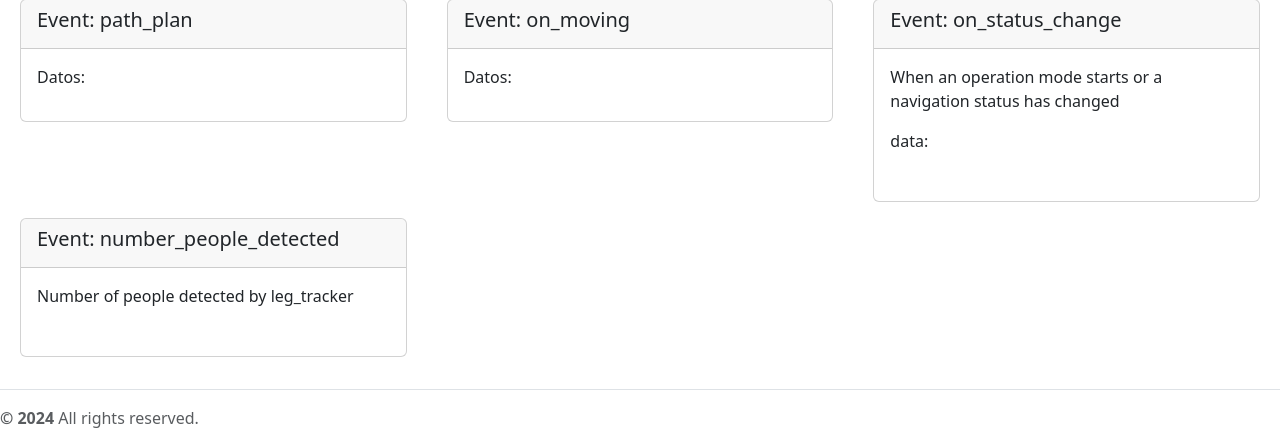
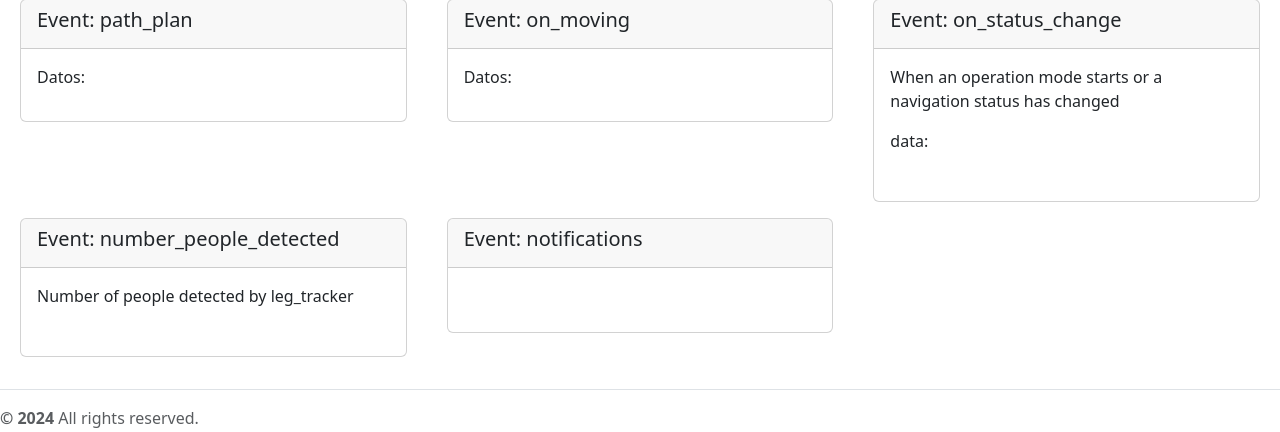
Before and after one commit to cmauricioae8/navigation_server, a Python web app: template navigation_server/webapp/templates/home/event_test.html in a window 1280 px wide. Shown: the part 1301-1733 px from the top of the page. Run offline with Jinja, Linux system fonts and the light colour scheme; the template is opened without the code that fills it, so the values that code supplies are empty; some libraries are stand-ins or nearby versions.

Commit message:
test: notifications event

```diff
--- a/navigation_server/topics/notification_subscriber.py
+++ b/navigation_server/topics/notification_subscriber.py
@@ -22,4 +22,4 @@ class NotificationSubscriber(BaseSubscriber):
     def callback(self, msg: Log):
         message = msg.msg
         logger.warning(f"***** NOTIFICATIONS: {msg.level} - {msg.name} - {message}")
-        emitEvent("notifications", {"data": message})
+        emitEvent("notifications", {"msg": message})
--- a/navigation_server/webapp/static/js/event_test.js
+++ b/navigation_server/webapp/static/js/event_test.js
@@ -316,3 +316,9 @@ socketio.on('number_people_detected', function(data) {
   // console.log(data);
   number_people_detected_element.innerHTML = JSON.stringify(data, undefined, 2);
 });
+
+var notifications_element = document.getElementById('notifications');
+socketio.on('notifications', function(data) {
+  // console.log(data);
+  notifications_element.innerHTML = JSON.stringify(data, undefined, 2);
+});
--- a/navigation_server/webapp/templates/home/event_test.html
+++ b/navigation_server/webapp/templates/home/event_test.html
@@ -207,6 +207,20 @@
         <!-- --------------------------------------------------- -->
     </div>
 
+    <div class="col-4">
+        <!-- ------------ EVENTO: notifications ------------ -->
+        <div class="card m-2" >
+            <div class="card-header">
+                <h5 class="card-title">Event: notifications</h5>
+            </div>
+            <div class="card-body">
+            <p class="card-text"><pre id="notifications"></pre> </p>
+
+            </div>
+        </div>
+        <!-- --------------------------------------------------- -->
+    </div>
+
 </div>
 <!-- BEGIN toast -->
 <div class="position-fixed top-0 end-0 p-3 mt-5" style="z-index: 11">
```
